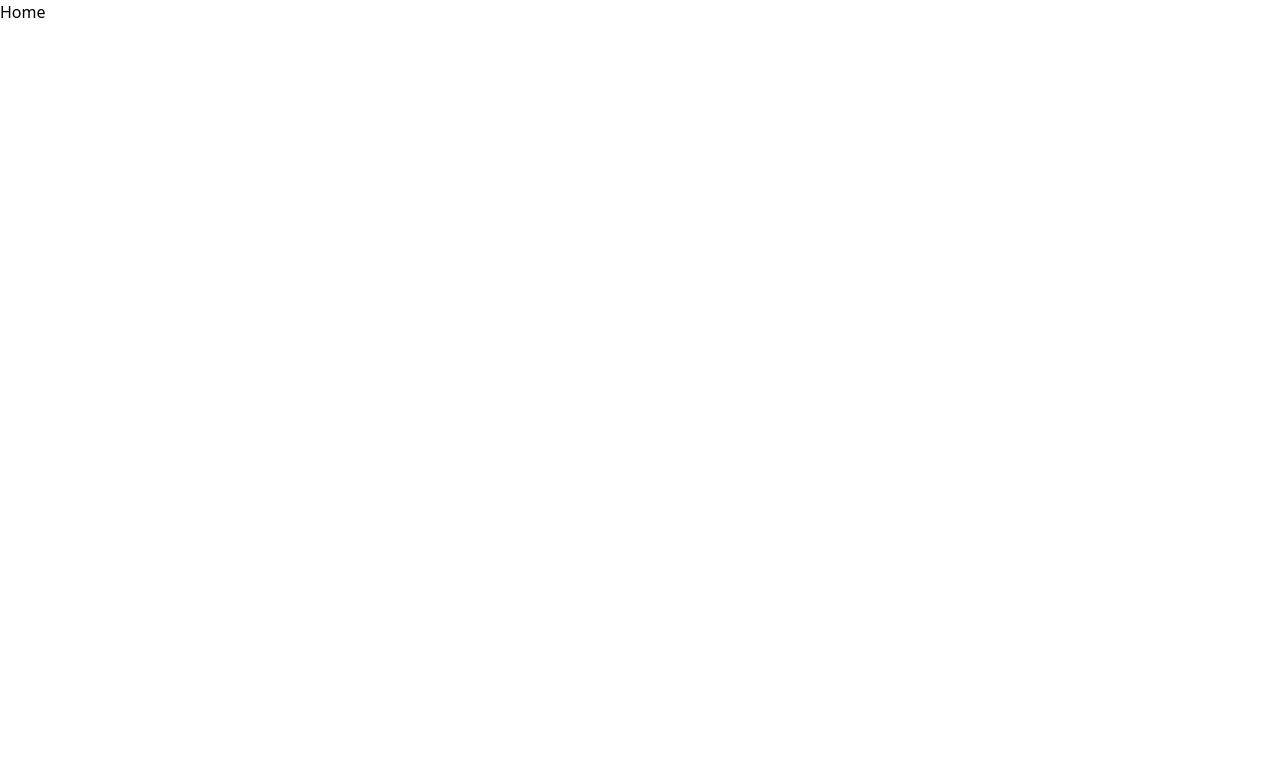
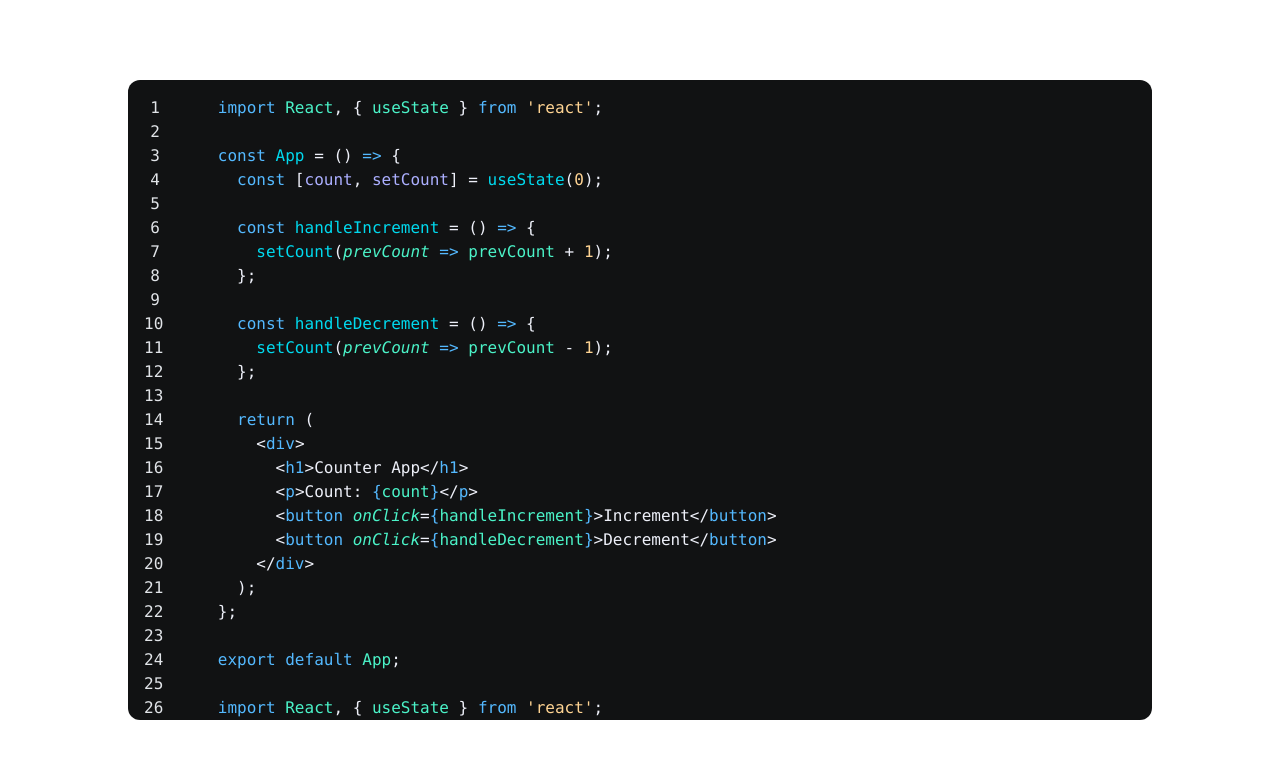
Before and after one commit to Ayusht777/FrontendStack, a React (Vite) app: page / in a window 1280 px wide. Shown: the top 758 px of the page. Built offline with nearby package versions, Linux system fonts and the light colour scheme.

Commit message:
Update Code Base

```diff
--- a/src/App.jsx
+++ b/src/App.jsx
@@ -1,4 +1,4 @@
-import Home from "@/Pages/home";
+import Home from "@/Pages/Home";
 function App() {
   return (
     <>
--- /dev/null
+++ b/src/Components/CodeBlockComponent/CodeBlock.jsx
@@ -0,0 +1,38 @@
+import { useEffect, useState } from "react";
+import { unified } from "unified";
+import remarkParse from "remark-parse";
+import remarkRehype from "remark-rehype";
+import rehypeStringify from "rehype-stringify";
+import rehypePrettyCode from "rehype-pretty-code";
+import "./style.css";
+
+const CodeBlock = (props) => {
+  const [processedCode, setProcessedCode] = useState(null);
+
+  useEffect(() => {
+    const CreateCodeBlock = async () => {
+      const processed = await unified()
+        .use(remarkParse)
+        .use(remarkRehype)
+        .use(rehypePrettyCode, {
+          defaultLang: "jsx",
+          theme: "houston",
+          keepBackground: false,
+        })
+        .use(rehypeStringify)
+        .process(props.code);
+
+      setProcessedCode(processed.toString());
+    };
+    CreateCodeBlock();
+  }, [props.code]);
+
+  return (
+    <section
+      className="box bg-Bg w-4/5 h-[80vh]  rounded-xl overflow-y-scroll p-4 scroll-thin"
+      dangerouslySetInnerHTML={{ __html: processedCode }}
+    ></section>
+  );
+};
+
+export default CodeBlock;
--- /dev/null
+++ b/src/Components/CodeBlockComponent/style.css
@@ -0,0 +1,25 @@
+:root {
+    --text-color: #E1E4E8;
+    --logo: #DAED6F;
+    --border: #404040;
+}
+
+section {
+    scrollbar-width: thin;
+    scrollbar-color: var(--logo) var(--border);
+}
+
+
+
+code {
+    counter-reset: line;
+}
+
+code>[data-line]::before {
+    counter-increment: line;
+    content: counter(line);
+    display: inline-block;
+    width: 1rem;
+    text-align: right;
+    color: var(--text-color);
+}
--- /dev/null
+++ b/src/Components/Test.jsx
@@ -0,0 +1,7 @@
+const Test = () => {
+  return (
+    <button className="w-56 h-12 bg-green-500 text-white">click me</button>
+  );
+};
+
+export default Test;
--- /dev/null
+++ b/src/Data/Data.js
@@ -0,0 +1,17 @@
+import Test from "@/Components/Test";
+
+export const data = [
+  {
+    id: "01",
+    componentCode: `
+      const Test = () => {
+        return (
+          <button className="w-56 h-12 bg-green-500 text-white">click me</button>
+        );
+      };
+
+      export default Test;
+    `,
+    Component: Test,
+  },
+];
--- a/src/Pages/home.jsx
+++ b/src/Pages/home.jsx
@@ -1,8 +1,63 @@
+import CodeBlock from "@/Components/CodeBlockComponent/CodeBlock";
 
 const Home = () => {
   return (
-    <div>Home</div>
-  )
-}
+    <div className="w-full flex justify-center items-center h-screen box-border">
+      <CodeBlock
+        code={`
+          import React, { useState } from 'react';
 
-export default Home
+          const App = () => {
+            const [count, setCount] = useState(0);
+
+            const handleIncrement = () => {
+              setCount(prevCount => prevCount + 1);
+            };
+
+            const handleDecrement = () => {
+              setCount(prevCount => prevCount - 1);
+            };
+
+            return (
+              <div>
+                <h1>Counter App</h1>
+                <p>Count: {count}</p>
+                <button onClick={handleIncrement}>Increment</button>
+                <button onClick={handleDecrement}>Decrement</button>
+              </div>
+            );
+          };
+
+          export default App;
+
+          import React, { useState } from 'react';
+
+          const App = () => {
+            const [count, setCount] = useState(0);
+
+            const handleIncrement = () => {
+              setCount(prevCount => prevCount + 1);
+            };
+
+            const handleDecrement = () => {
+              setCount(prevCount => prevCount - 1);
+            };
+
+            return (
+              <div>
+                <h1>Counter App</h1>
+                <p>Count: {count}</p>
+                <button onClick={handleIncrement}>Increment</button>
+                <button onClick={handleDecrement}>Decrement</button>
+              </div>
+            );
+          };
+
+          export default App;
+        `}
+      ></CodeBlock>
+    </div>
+  );
+};
+
+export default Home;
```
Also changed, not shown: package.json (+9 -1 lines), 1 other file (tests, documents, lock files or other folders).
